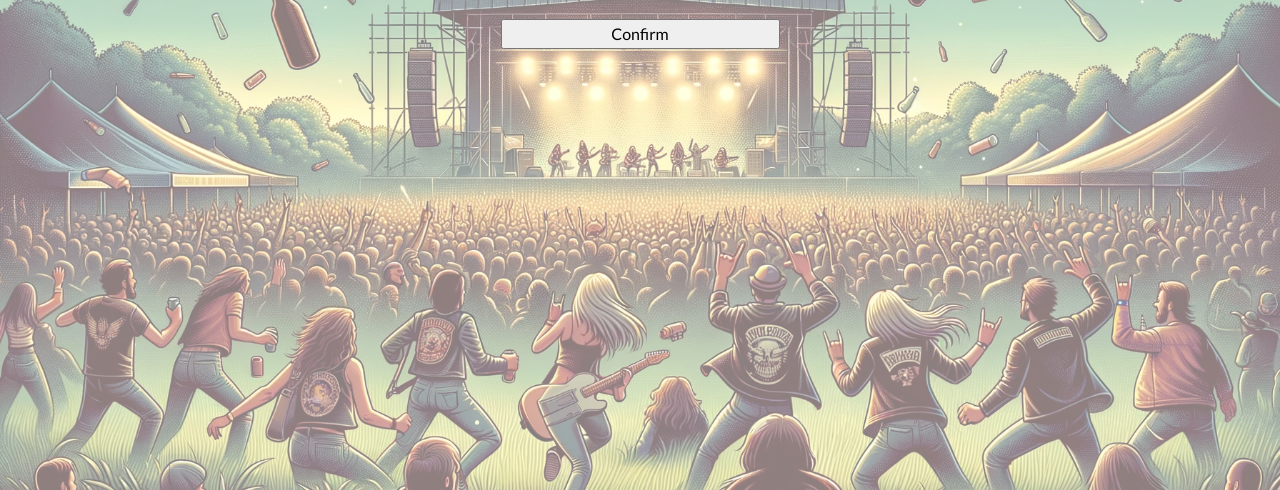
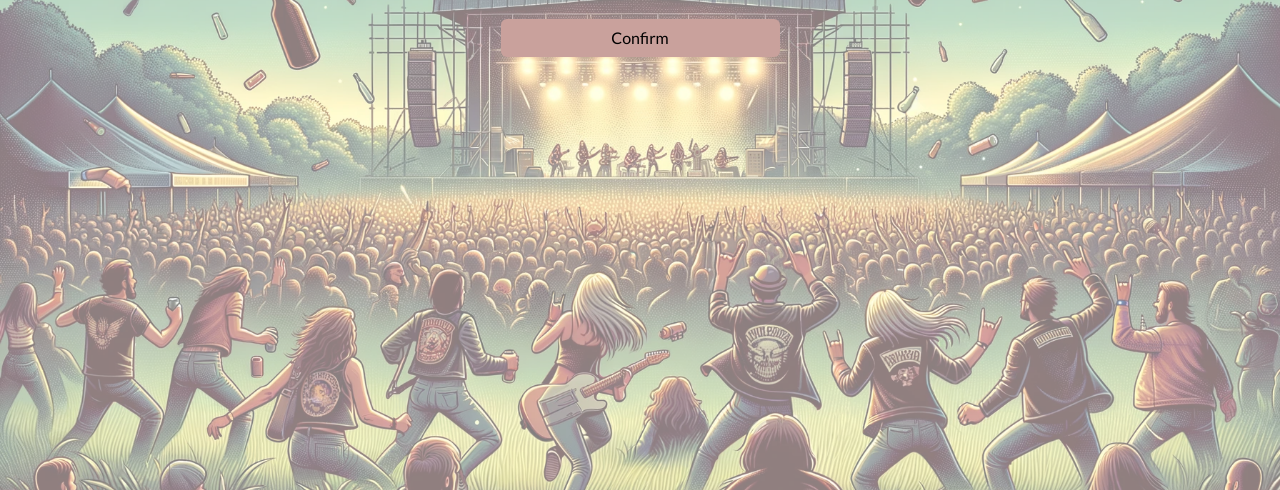
Before and after one commit to JorgenDIF/PP4-Riot-Rythm-Festival, a Django app: a page that uses bands/templates/bands/band_confirm_delete.html in a window 1280 px wide. Shown: the part 244-734 px from the top of the page. Run offline with Django 4.2, Linux system fonts and the light colour scheme; a user stored in the database is signed in; tables that the repository leaves empty hold one stand-in row (values such as "Sample post"); parts of the project's set-up code (start-up, migrations or seed data) failed here and were passed over; some libraries are stand-ins or nearby versions.

Commit message:
feat: Add GIFs and test files for enhanced documentation
Added animated GIFs to demonstrate key features and test files for improved project testing. Corrected a spelling error in the confirm band delete dialog to enhance UI clarity and professionalism.

```diff
--- a/bands/admin.py
+++ b/bands/admin.py
@@ -8,5 +8,6 @@ class BandAdmin(admin.ModelAdmin):
         "band_name",
         "genre_choices",
         "image",
+        "user",
     )
     list_filter = ("genre_choices",)
--- a/bands/templates/bands/band_confirm_delete.html
+++ b/bands/templates/bands/band_confirm_delete.html
@@ -9,7 +9,7 @@
     <form method="post" class="text-center">
         {% csrf_token %}
         <p>Are you sure you want to delete <strong>{{ object.title }}</strong>?</p>
-        <input type="submit" value="Confirm" class=" brn brn-festival w-25">
+        <input type="submit" value="Confirm" class=" btn btn-festival w-25">
     </form>
 
 </div>
```
Also changed, not shown: profiles/templates/profiles/profile.html (+4 -4 lines), bands/views.py (line endings or trailing spaces), documents/am-i-respo.png (added), documents/cssvalid.png (added), documents/html-profile-sourcecode.png (added), documents/htmlprofile-cleaned.png (added), documents/js-valid.png (added), documents/python-valid.png (added), 7 other files.
